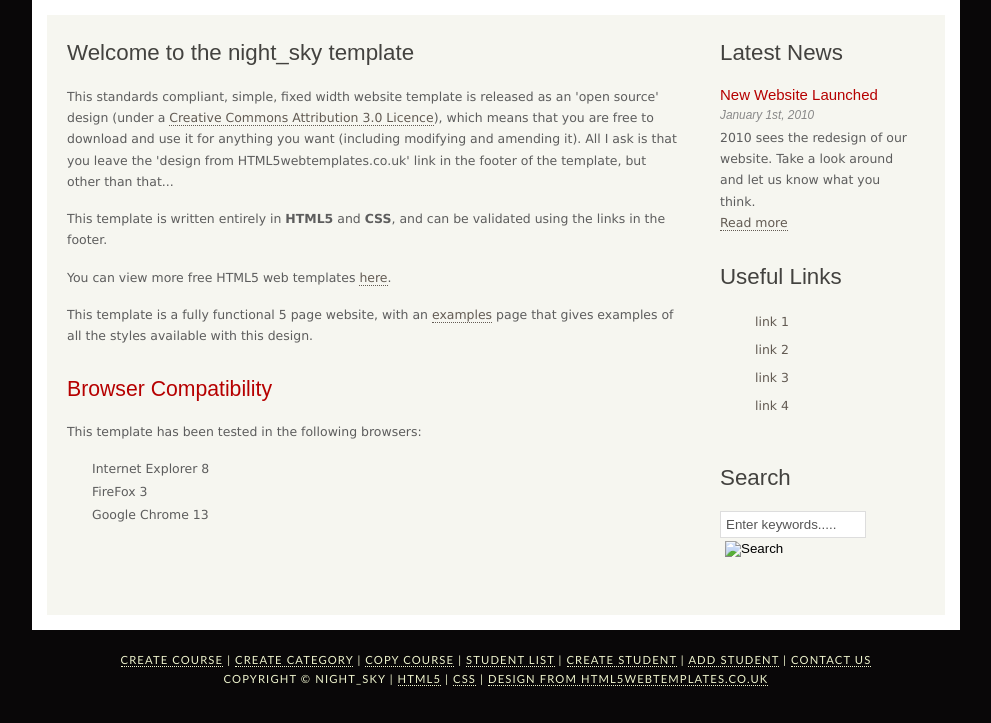
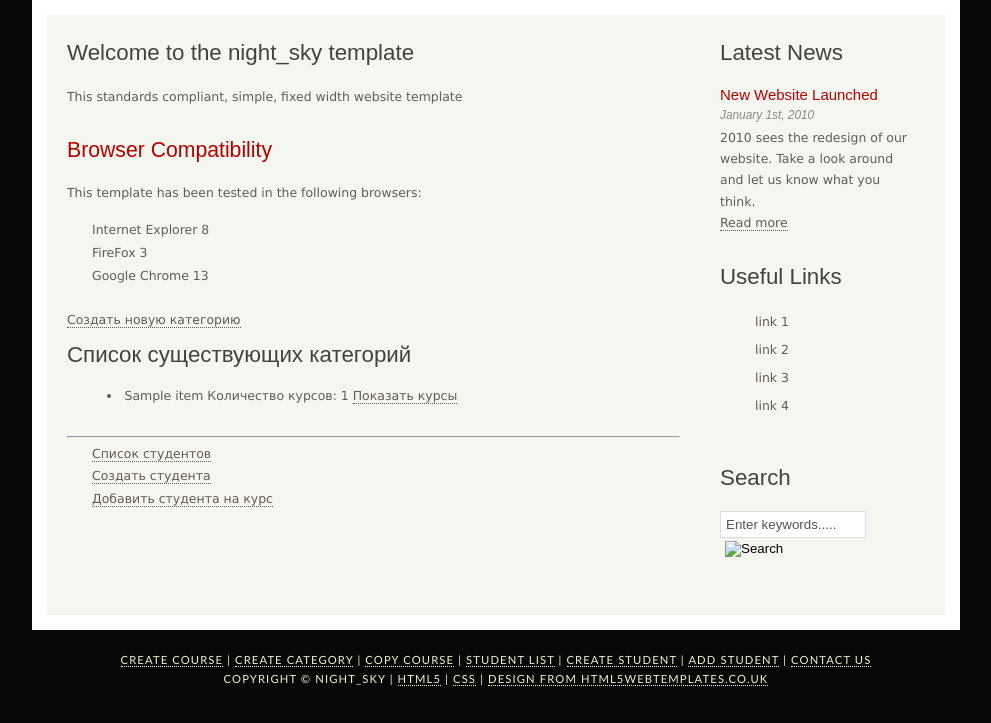
Before and after one commit to GDI19/my_framework, a Python web app: template templates/index.html in a window 1280 px wide. Shown: the part 250-973 px from the top of the page, without its empty margins (144-1135 px from the left). Run offline with Jinja, Linux system fonts and the light colour scheme; the template is opened without the code that fills it: most values are stand-ins (such as "Sample title", 1, 10 or a date in 2020).

Commit message:
change index.html

```diff
--- a/templates/index.html
+++ b/templates/index.html
@@ -11,10 +11,7 @@
 {% block content %}
 <div id="content">
         <h1>Welcome to the night_sky template</h1>
-        <p>This standards compliant, simple, fixed width website template is released as an 'open source' design (under a <a href="http://creativecommons.org/licenses/by/3.0">Creative Commons Attribution 3.0 Licence</a>), which means that you are free to download and use it for anything you want (including modifying and amending it). All I ask is that you leave the 'design from HTML5webtemplates.co.uk' link in the footer of the template, but other than that...</p>
-        <p>This template is written entirely in <strong>HTML5</strong> and <strong>CSS</strong>, and can be validated using the links in the footer.</p>
-        <p>You can view more free HTML5 web templates <a href="http://www.html5webtemplates.co.uk">here</a>.</p>
-        <p>This template is a fully functional 5 page website, with an <a href="examples.html">examples</a> page that gives examples of all the styles available with this design.</p>
+        <p>This standards compliant, simple, fixed width website template </p>
         <h2>Browser Compatibility</h2>
         <p>This template has been tested in the following browsers:</p>
         <ul>
@@ -22,5 +19,28 @@
           <li>FireFox 3</li>
           <li>Google Chrome 13</li>
         </ul>
-      </div>
+        <div>
+		<a href="/create_category/">Создать новую категорию</a>
+	</div>
+	<div>
+		<h1>Список существующих категорий</h1>
+        {% for item in objects_list %}
+            <menu>
+                <li>{{item.name}}
+                    <span>Количество курсов: {{item.course_count()}}</span>
+                    <a href="/courses_list/?id={{item.id}}">Показать курсы</a>
+                </li>
+            </menu>
+        {% endfor %}
+		<br>
+		<hr>
+	</div>
+    <div>
+        <ul>
+            <li><a href="/student-list/">Список студентов</a></li>
+            <li><a href="/create-student/">Создать студента</a></li>
+            <li><a href="/add-student/">Добавить студента на курс</a></li>
+        </ul>
+	</div>
+</div>
 {% endblock %}
```
Also changed, not shown: messages.txt (+16 -0 lines), my_patterns/behavior_patterns.py (+13 -0 lines), views.py (+15 -5 lines).
